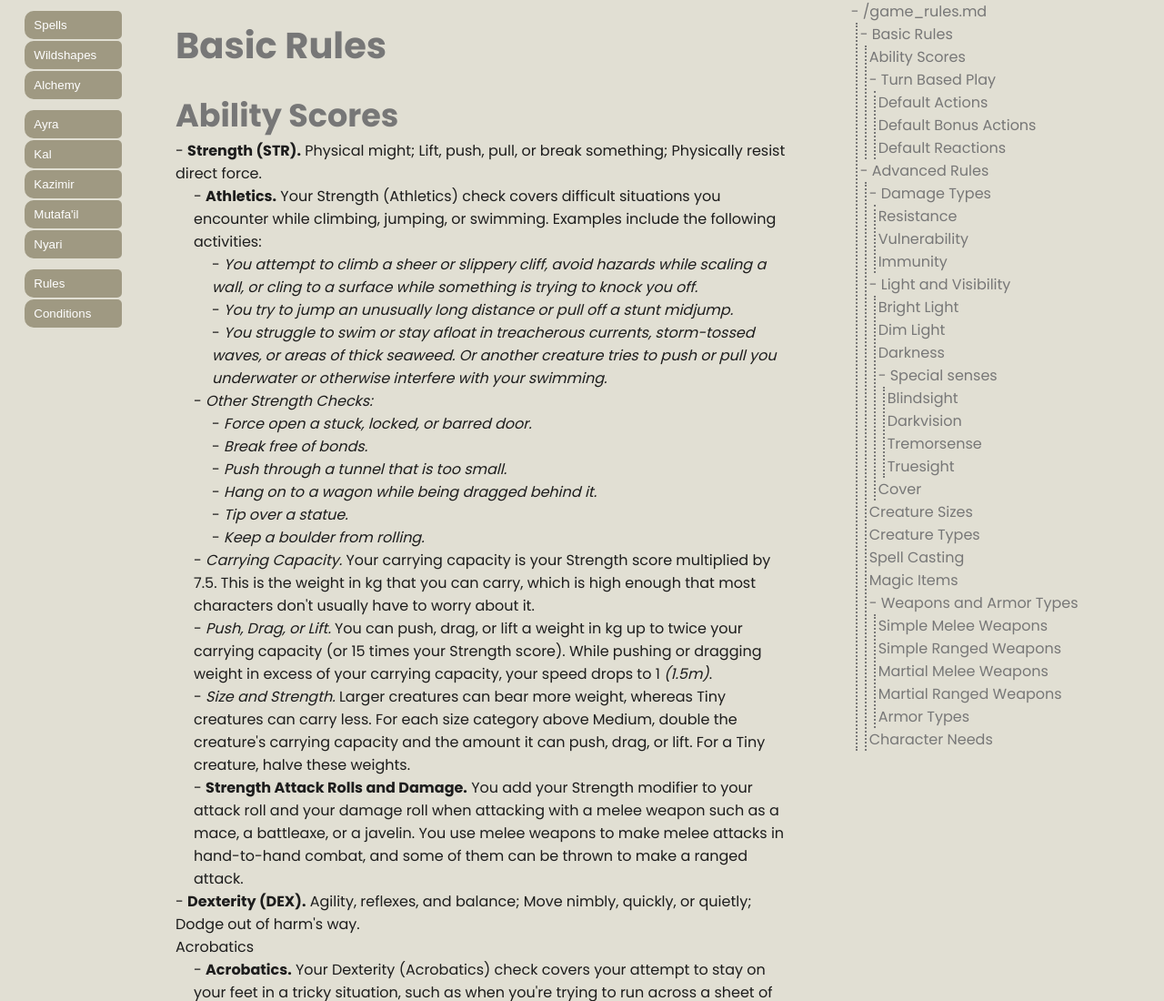
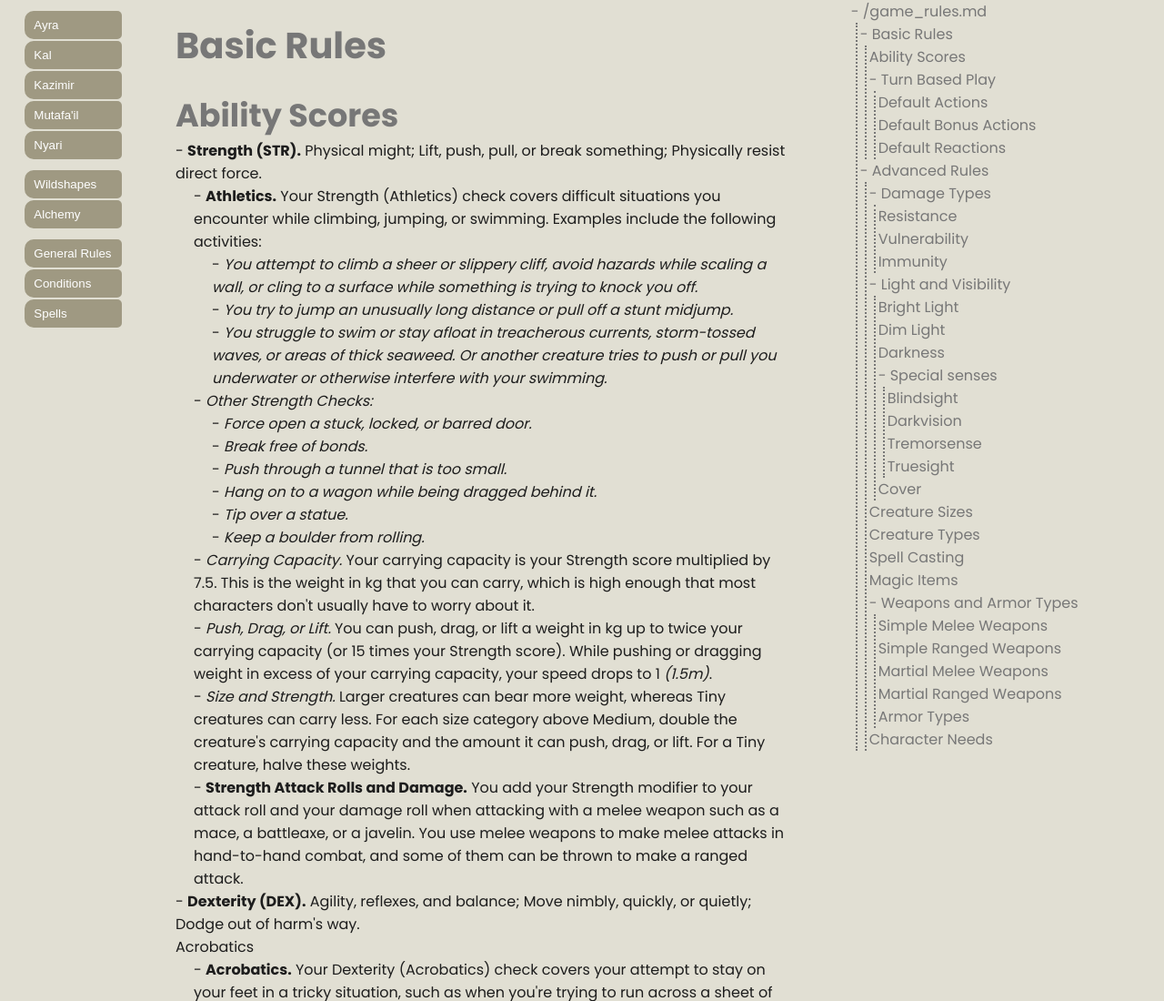
Before and after one commit to Ninetalesgh/dndcampaign, a plain HTML site: page index.html in a window 1280 px wide. Shown: the top 1100 px of the page at 91% size. Drawn offline with Linux system fonts and the light colour scheme.

Commit message:
update main

```diff
--- a/index.html
+++ b/index.html
@@ -10,11 +10,6 @@
     <div class="row" style="align-items:start;height:100vh;">
       <div class="col-2 nav-wrapper" style="width:auto;min-width:100px;max-width:110px;flex-basis:20%;padding:0;height:100vh;">
         <div class="navigation" style="width:110px;min-width:90px;height:100vh;">
-          <ul style="margin:0;padding:0;margin:10px 0 0 0;text-align:left;border:none;">
-            <li><button class="btn" style="text-align:left;width:100%;" onclick="setContentPage('/spells.md')">Spells</button></li>
-            <li><button class="btn" style="text-align:left;width:100%;" onclick="setContentPage('/wildshapes.md')">Wildshapes</button></li>
-            <li><button class="btn" style="text-align:left;width:100%;" onclick="setContentPage('/alchemy.md')">Alchemy</button></li>
-          </ul>
           <ul style="margin:0;padding:0;margin-top:10px;text-align:left;border:none;">
             <li><button class="btn" style="text-align:left;width:100%;" onclick="setContentPage('/characters/ayra.md')">Ayra</button></li>
             <li><button class="btn" style="text-align:left;width:100%;" onclick="setContentPage('/characters/kal.md')">Kal</button></li>
@@ -22,9 +17,14 @@
             <li><button class="btn" style="text-align:left;width:100%;" onclick="setContentPage('/characters/mufi.md')">Mutafa'il</button></li>
             <li><button class="btn" style="text-align:left;width:100%;" onclick="setContentPage('/characters/nyari.md')">Nyari</button></li>
           </ul>
+          <ul style="margin:0;padding:0;margin:10px 0 0 0;text-align:left;border:none;">
+            <li><button class="btn" style="text-align:left;width:100%;" onclick="setContentPage('/wildshapes.md')">Wildshapes</button></li>
+            <li><button class="btn" style="text-align:left;width:100%;" onclick="setContentPage('/alchemy.md')">Alchemy</button></li>
+          </ul>
           <ul style="margin:0;padding:0;margin-top:10px;text-align:left;border:none;">
-            <li><button class="btn" style="text-align:left;width:100%;" onclick="setContentPage('/game_rules.md')">Rules</button></li>
+            <li><button class="btn" style="text-align:left;width:100%;" onclick="setContentPage('/game_rules.md')">General Rules</button></li>
             <li><button class="btn" style="text-align:left;width:100%;" onclick="setContentPage('/conditions.md')">Conditions</button></li>
+            <li><button class="btn" style="text-align:left;width:100%;" onclick="setContentPage('/spells.md')">Spells</button></li>
           </ul>
         </div>
       </div>
```
